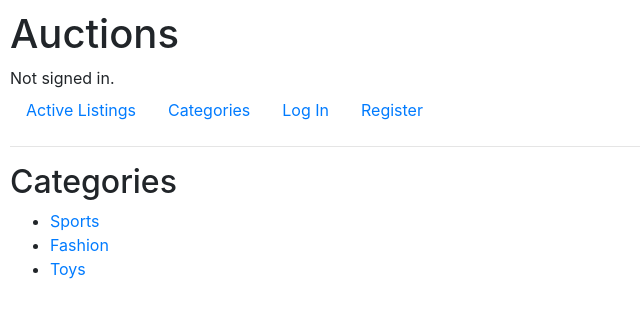
After one commit to dsimanoliveira/cs50-web, a Django app: page /categories in a window 1280 px wide. The commit adds this page. Shown: the top 318 px of the page, without its empty margins (0-640 px from the left). Run offline with Django 3.2, Linux system fonts and the light colour scheme; data comes from the database, SQL or seed files in the repository; some libraries are stand-ins or nearby versions.

Commit message:
Add categories functionality: create category views, templates, and update navigation

```diff
--- /dev/null
+++ b/commerce/auctions/templates/auctions/categories.html
@@ -0,0 +1,16 @@
+{% extends "auctions/layout.html" %}
+
+{% block body %}
+    <h2>Categories</h2>
+    {% if categories %}
+        <ul class="categories-list">
+            {% for category in categories %}
+                <li>
+                    <a href="{% url 'listings_from_category' category.id %}">{{ category.name }}</a>
+                </li>
+            {% endfor %}
+        </ul>
+    {% else %}
+        <p>No categories available.</p>
+    {% endif %}
+{% endblock %}
--- a/commerce/auctions/templates/auctions/layout.html
+++ b/commerce/auctions/templates/auctions/layout.html
@@ -22,7 +22,7 @@
                 <a class="nav-link" href="{% url 'index' %}">Active Listings</a>
             </li>
             <li class="nav-item">
-                <a class="nav-link" href="">Categories</a>
+                <a class="nav-link" href="{% url 'categories' %}">Categories</a>
             </li>
             {% if user.is_authenticated %}
                 <li class="nav-item">
--- /dev/null
+++ b/commerce/auctions/templates/auctions/listings_from_category.html
@@ -0,0 +1,5 @@
+{% extends "auctions/layout.html" %}
+{% block body %}
+    <h2>Listings from {{ category.name }}</h2>
+    {% include "auctions/listings_list.html" with listings=listings category=category %}
+{% endblock %}
--- a/commerce/auctions/urls.py
+++ b/commerce/auctions/urls.py
@@ -14,4 +14,6 @@ urlpatterns = [
     path("listing/<int:listing_id>/bid", views.bid_view, name="bid"),
     path("listing/<int:listing_id>/closeauction", views.close_auction_view, name="close_auction"),
     path("listing/<int:listing_id>/comment", views.add_comment_view, name="add_comment"),
+    path("categories", views.categories_view, name="categories"),
+    path("category/<int:category_id>", views.listings_from_categorie_view, name="listings_from_category"),
 ]
--- a/commerce/auctions/views.py
+++ b/commerce/auctions/views.py
@@ -6,7 +6,7 @@ from django.shortcuts import render
 from django.urls import reverse
 from decimal import Decimal
 
-from .models import User, AuctionListing, UserWatchlist, Bid, Comment
+from .models import User, AuctionListing, UserWatchlist, Bid, Comment, AuctionCategorie
 
 
 def index(request):
@@ -31,10 +31,26 @@ def listing_view(request, listing_id):
     })
 
 
+def categories_view(request):
+    categories = AuctionCategorie.objects.all()
+    return render(request, "auctions/categories.html", {
+        "categories": categories
+    })
+
+
+def listings_from_categorie_view(request, category_id):
+    category = AuctionCategorie.objects.get(id=category_id)
+    listings = AuctionListing.objects.filter(category=category)
+    return render(request, "auctions/listings_from_category.html", {
+        "listings": listings,
+        "category": category
+    })
+
+
 def user_watchlist_view(request):
     if request.user.is_authenticated:
         user = request.user
-        watchlist = user.watchlist.all()
+        watchlist = AuctionListing.objects.filter(watchlisted_by__user=user)
         return render(request, "auctions/watchlist.html", {
             "watchlist": watchlist
         })
```
Also changed, not shown: commerce/auctions/templates/auctions/index.html (+1 -25 lines), commerce/auctions/templates/auctions/listings_list.html (added, +22 -0 lines), commerce/auctions/templates/auctions/watchlist.html (+1 -25 lines).
